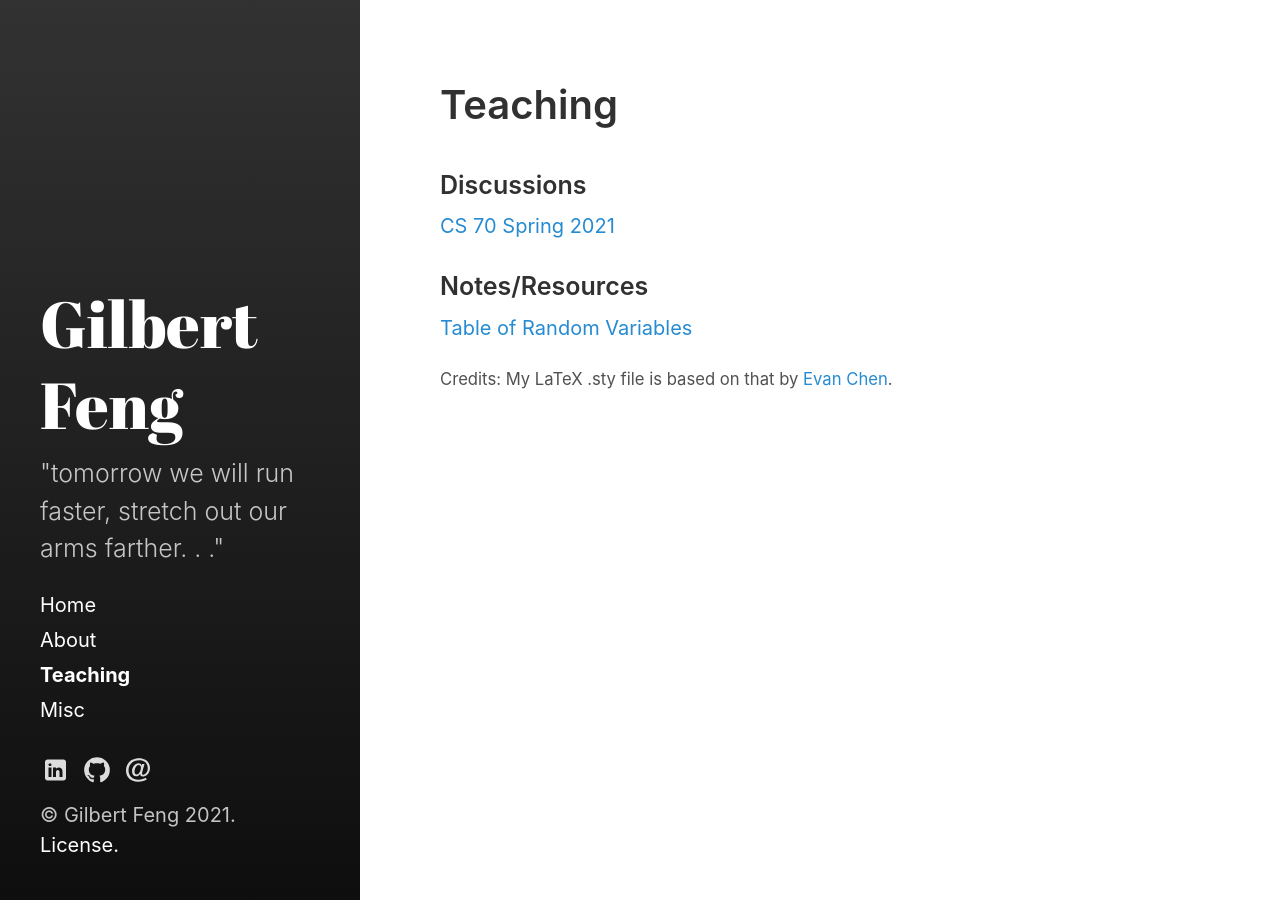
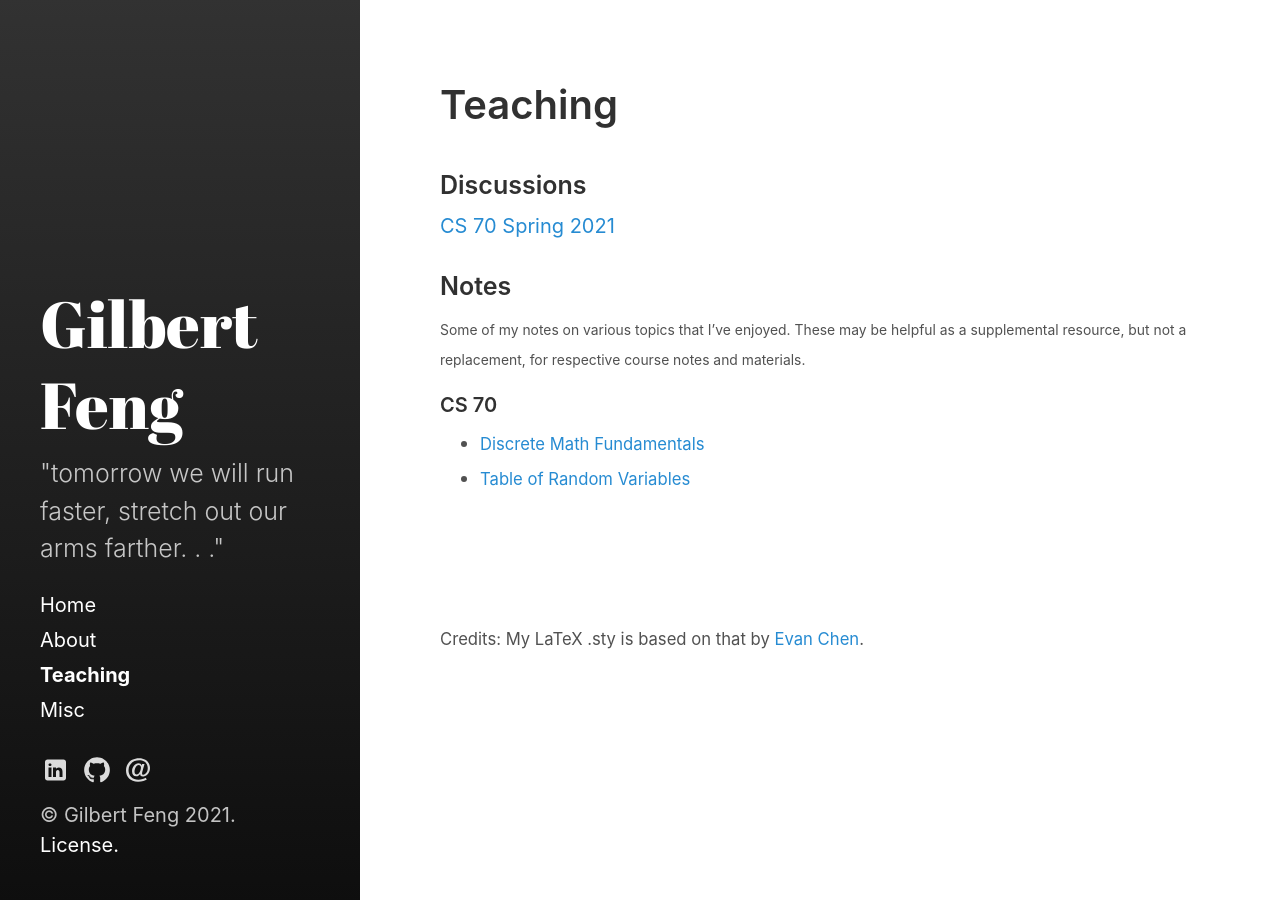
Before and after one commit to gfeng2001/gfeng2001.github.io, a Jekyll site: the page built from teaching.md, in a window 1280 px wide. Built offline with Jekyll 4.4.1, drawn with Linux system fonts in a browser that asks for light colours.

Commit message:
update notes

```diff
--- a/teaching.md
+++ b/teaching.md
@@ -9,9 +9,18 @@ sidebar_sort_order: 2
 <h3>Discussions</h3>
 <a href='/teaching/sp21cs70'> CS 70 Spring 2021 </a>
 
-<h3>Notes/Resources</h3>
-<a href='/assets/pdfs/RVs.pdf'> Table of Random Variables </a>
+<h3>Notes</h3>
+<small><small>Some of my notes on various topics that I've enjoyed. These may be helpful as a supplemental resource, but not a replacement, for respective course notes and materials.</small></small>
+
+<h4>CS 70</h4>
+* <small><a href='/assets/pdfs/cs70/SetsLogicProofs.pdf'> Discrete Math Fundamentals </a></small>
+* <small><a href='/assets/pdfs/cs70/RVs.pdf'> Table of Random Variables </a></small>
 
 
 
-<small> Credits: My LaTeX .sty file is based on that by <a href="https://web.evanchen.cc">Evan Chen</a>. </small>
+
+<br>
+<br>
+<br>
+
+<small> Credits: My LaTeX .sty is based on that by <a href="https://web.evanchen.cc/FAQs/school.html">Evan Chen</a>. </small>
```
Also changed, not shown: 4 other files.
